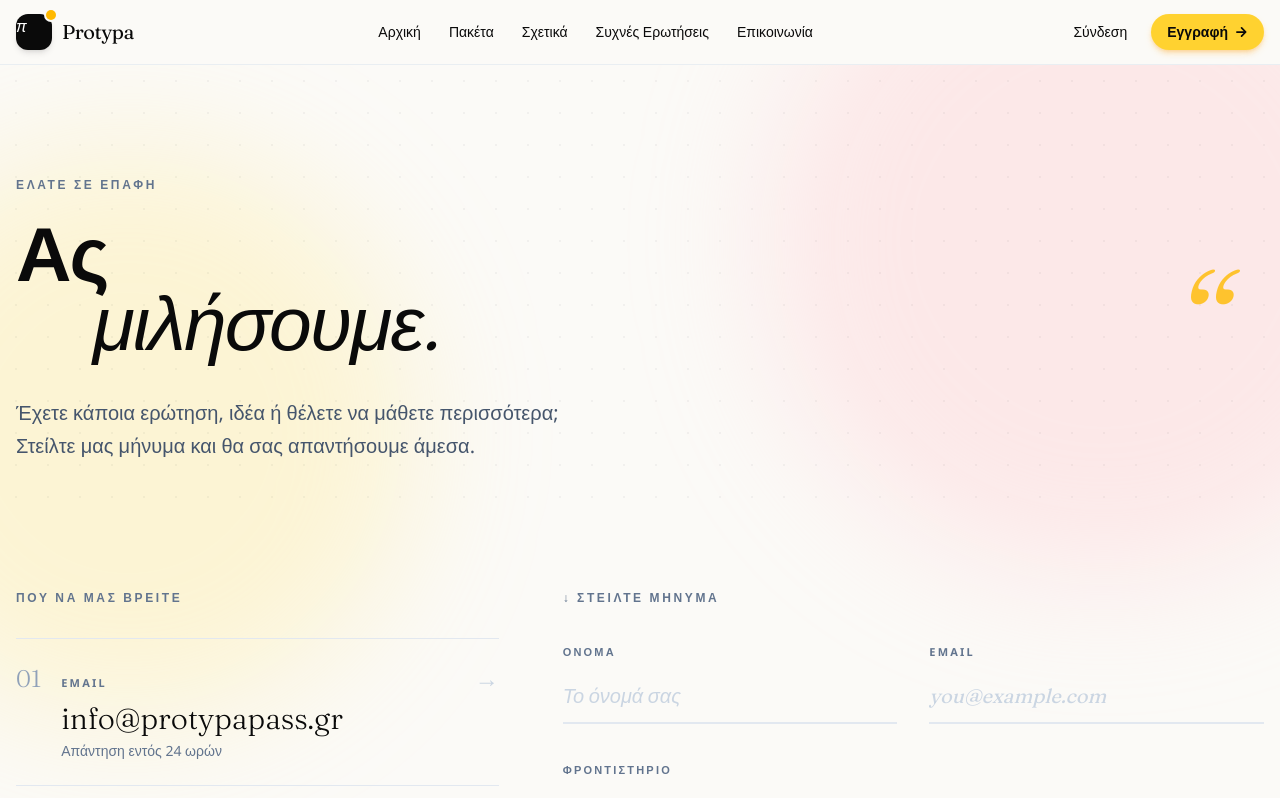
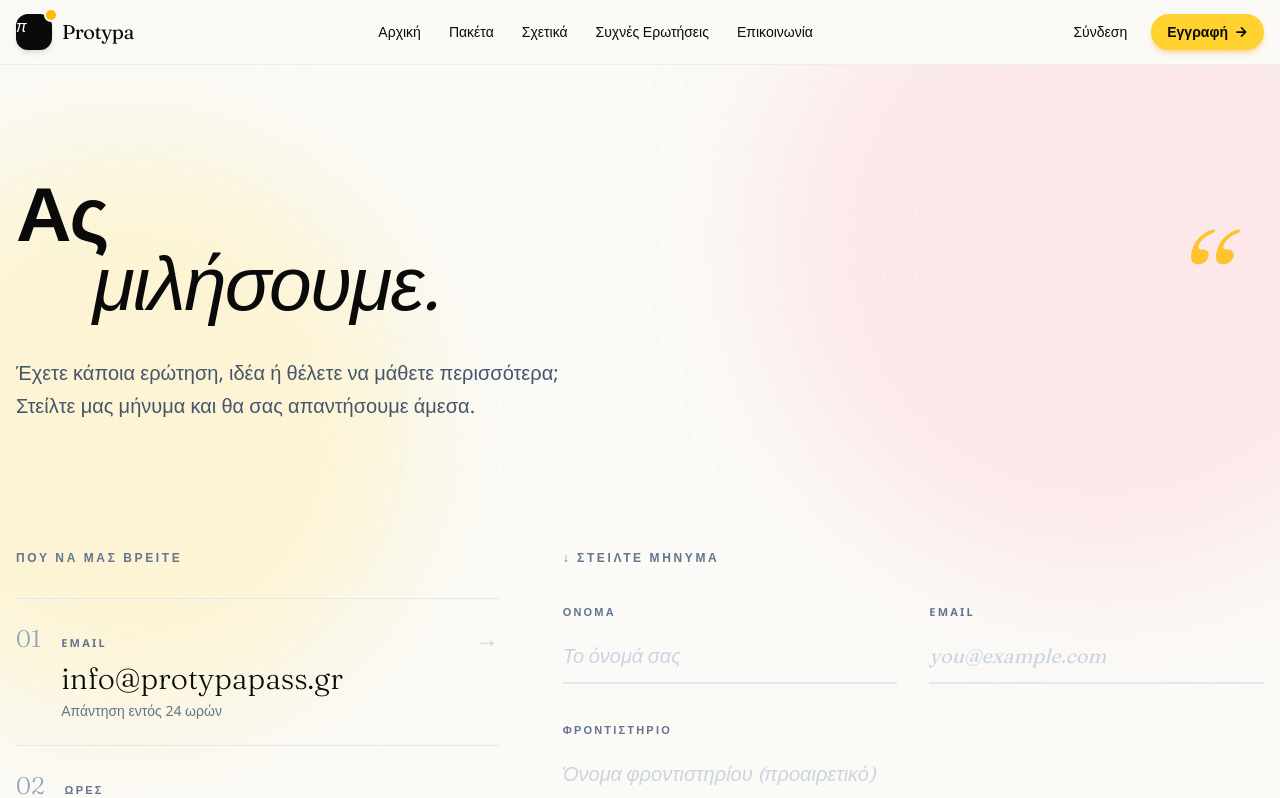
Before and after one commit to AnastasiaKaldi/Protypa, a Next.js app: page /epikoinonia in a window 1280 px wide. Shown: the top 798 px of the page. Built offline with nearby package versions, Linux system fonts and the light colour scheme; no server answers.

Commit message:
small fix

```diff
--- a/src/app/epikoinonia/page.tsx
+++ b/src/app/epikoinonia/page.tsx
@@ -165,11 +165,7 @@ function Hero() {
       </div>
 
       <div className="mx-auto max-w-7xl px-4">
-        <div className="text-xs font-bold tracking-[0.22em] uppercase text-slate-500">
-          {el.contact.eyebrow}
-        </div>
-
-        <h1 className="mt-6 leading-[0.9] tracking-tight text-ink text-[clamp(2.25rem,6vw,5.5rem)] font-extrabold">
+        <h1 className="leading-[0.9] tracking-tight text-ink text-[clamp(2.25rem,6vw,5.5rem)] font-extrabold">
           <span className="block">Ας</span>
           <span className="block pl-[6vw] relative">
             <span className="font-display italic font-light">μιλήσουμε.</span>
```
